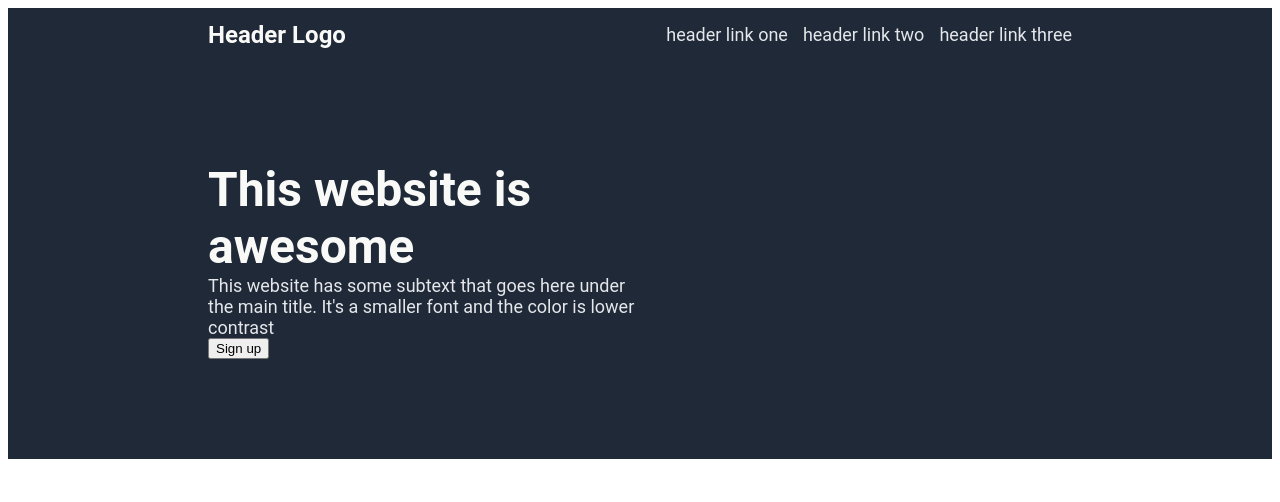
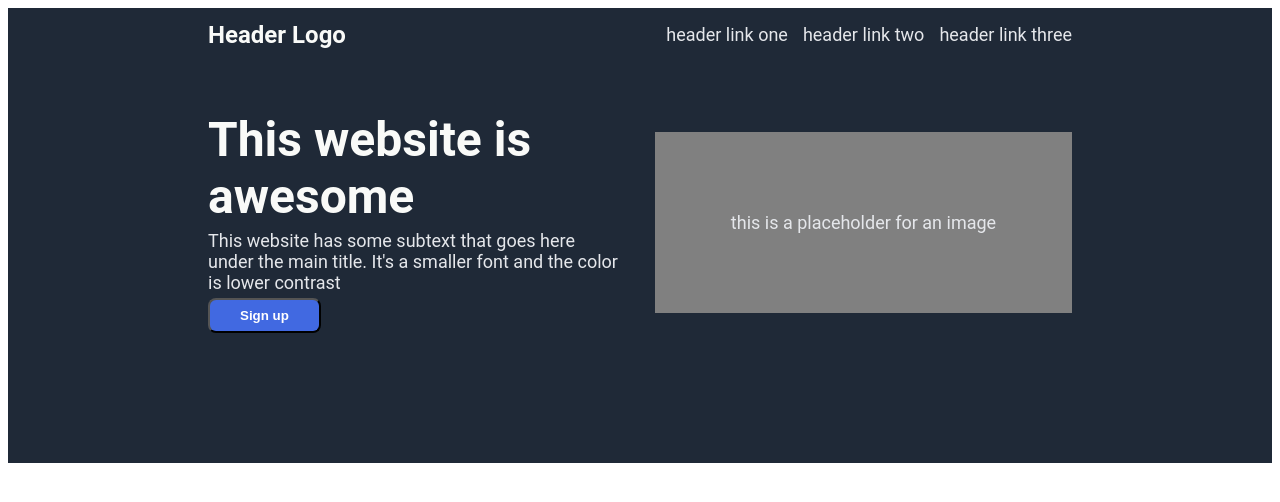
Before and after one commit to aazucena7/Landing-Page, a plain HTML site: page Index.html in a window 1280 px wide. Drawn offline with Linux system fonts and the light colour scheme.

Commit message:
Complete first section of page

```diff
--- a/Index.html
+++ b/Index.html
@@ -24,10 +24,10 @@
             <div class="description">
                 <p class="big-text">This website is awesome</p>
                 <p class="small-text">This website has some subtext that goes here under the main title.  It's a smaller font and the color is lower contrast</p>
-                <button>Sign up</button>
+                <button class="signup">Sign up</button>
             </div>
             <div class="placeholder">
-
+                <p>this is a placeholder for an image</p>
             </div>
 
         </div>
--- a/style.css
+++ b/style.css
@@ -4,7 +4,7 @@ body {
 
 .first-section {
     background: #1F2937;
-    padding: 0 200px;
+    padding: 0px 200px 50px 200px;
 
 }
 
@@ -48,27 +48,38 @@ a {
     font-size: 18px;
 
 }
+.container {
+    display: flex;
+    justify-content: center;
+    align-items: center;
+    margin: 50px 0px 80px 0px;
 
+
+}
 .description {
     display: flex;
     flex-direction: column;
     align-items: flex-start;
-    flex: 1 1 0;
+    flex: 1;
+    padding-right: 30px;
+    gap: 5px;
+
 }
 
 .placeholder {
-    flex: 1 1 0;
+    flex: 1;
     justify-content: center;
     background: gray;
     display: flex;
+    padding: 80px 0;
+
 
 }
 
-.container {
-    display: flex;
-    justify-content: center;
-    align-items: center;
-    padding: 100px 0;
-
-
+button {
+    padding: 8px 30px;
+    border-radius: 8px;
+    background: royalblue;
+    color: white;
+    font-weight: bold;
 }
```
